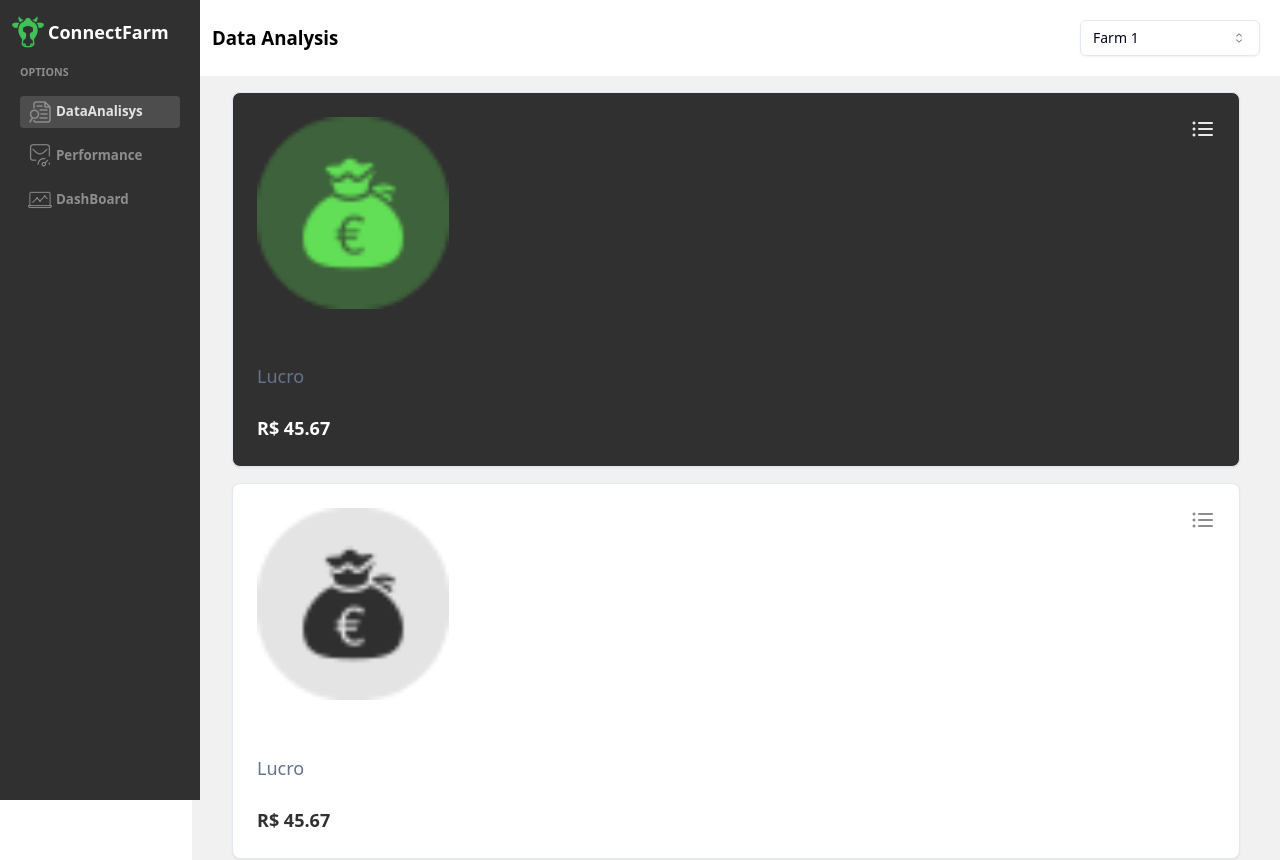
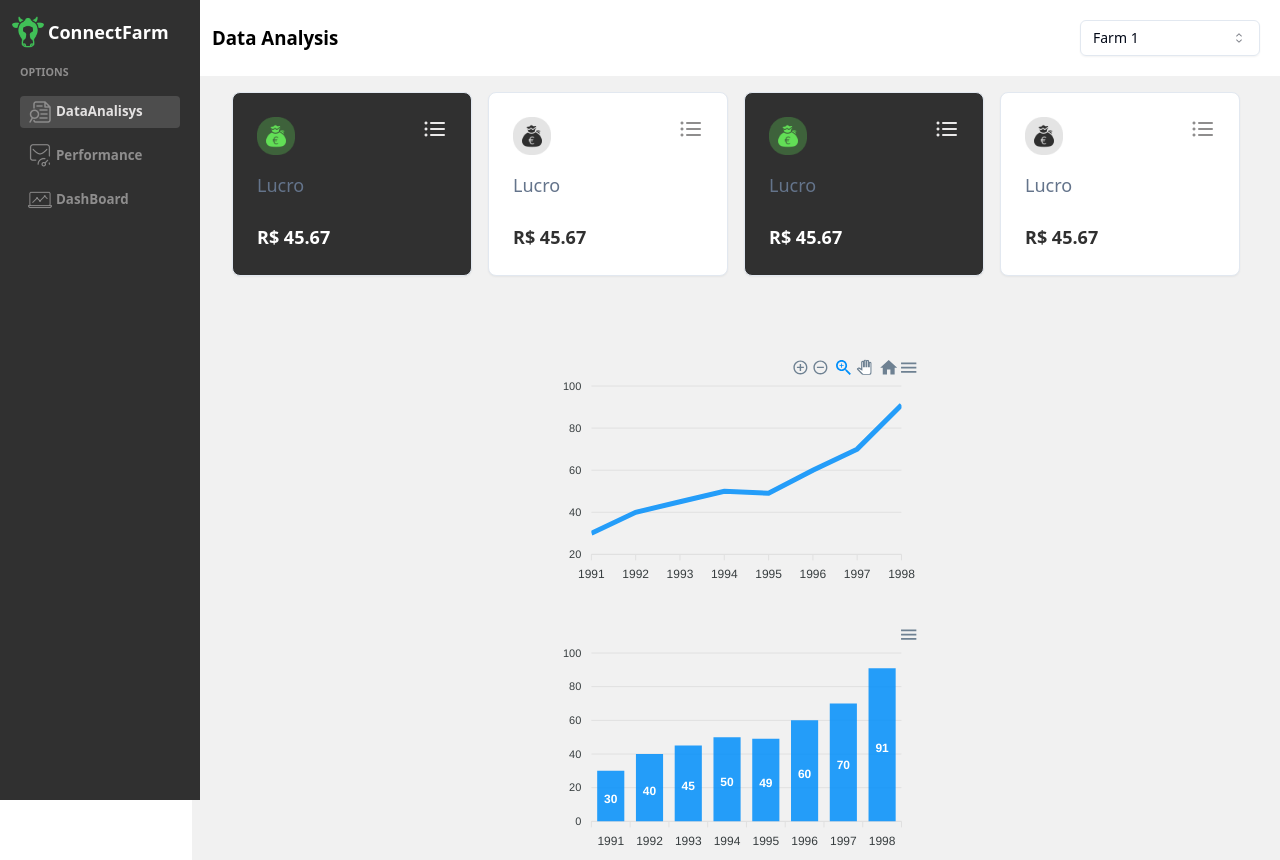
Before and after one commit to gabrielss2406/ConnectFarm-WebAPP, a Next.js app: page /painel in a window 1280 px wide. Shown: the top 860 px of the page. Built offline with nearby package versions, Linux system fonts and the light colour scheme.

Commit message:
fix: cards from painel

```diff
--- a/src/components/HomePage/InformationExpenses.tsx
+++ b/src/components/HomePage/InformationExpenses.tsx
@@ -13,7 +13,7 @@ interface InformationExpensesProps {
 
 function InformationExpenses(props: InformationExpensesProps) {
   return (
-    <Card className={`h-auto w-full flex-1
+    <Card className={`h-auto w-full flex-1 min-w-32
       ${props.invertColor ? 'bg-white text-[#303030]' : 'bg-[#303030] text-white'}`}>
       <CardHeader>
         <CardTitle>
--- a/src/pages/painel/index.tsx
+++ b/src/pages/painel/index.tsx
@@ -37,7 +37,7 @@ export default function Home() {
         <h1 className="text-black text-[14pt] font-bold">Data Analysis</h1>
         <SelectFarm farms={farms} activeFarm={activeFarm} setActiveFarm={setActiveFarm} />
       </header>
-      <main className="flex-grow flex flex-col w-full h-auto flex-wrap justify-around gap-4 pt-4 flex-row p-10">
+      <main className="flex-grow flex w-full h-auto flex-wrap justify-around gap-4 pt-4 flex-row p-10">
         <InformationExpenses expenseType="Lucro" amount={45.67} invertColor={false} />
         <InformationExpenses expenseType="Lucro" amount={45.67} invertColor={true} />
         <InformationExpenses expenseType="Lucro" amount={45.67} invertColor={false} />
```
